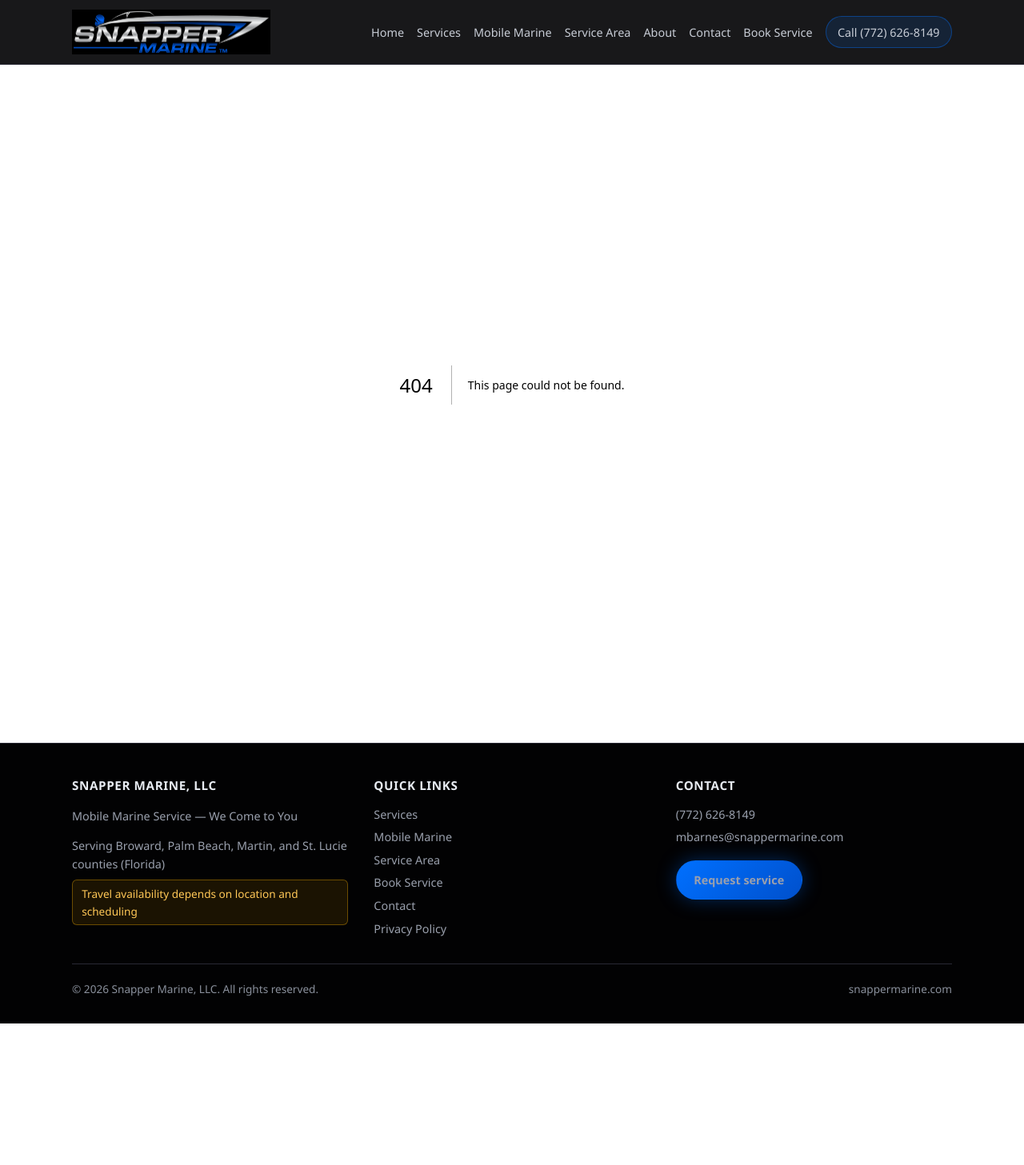
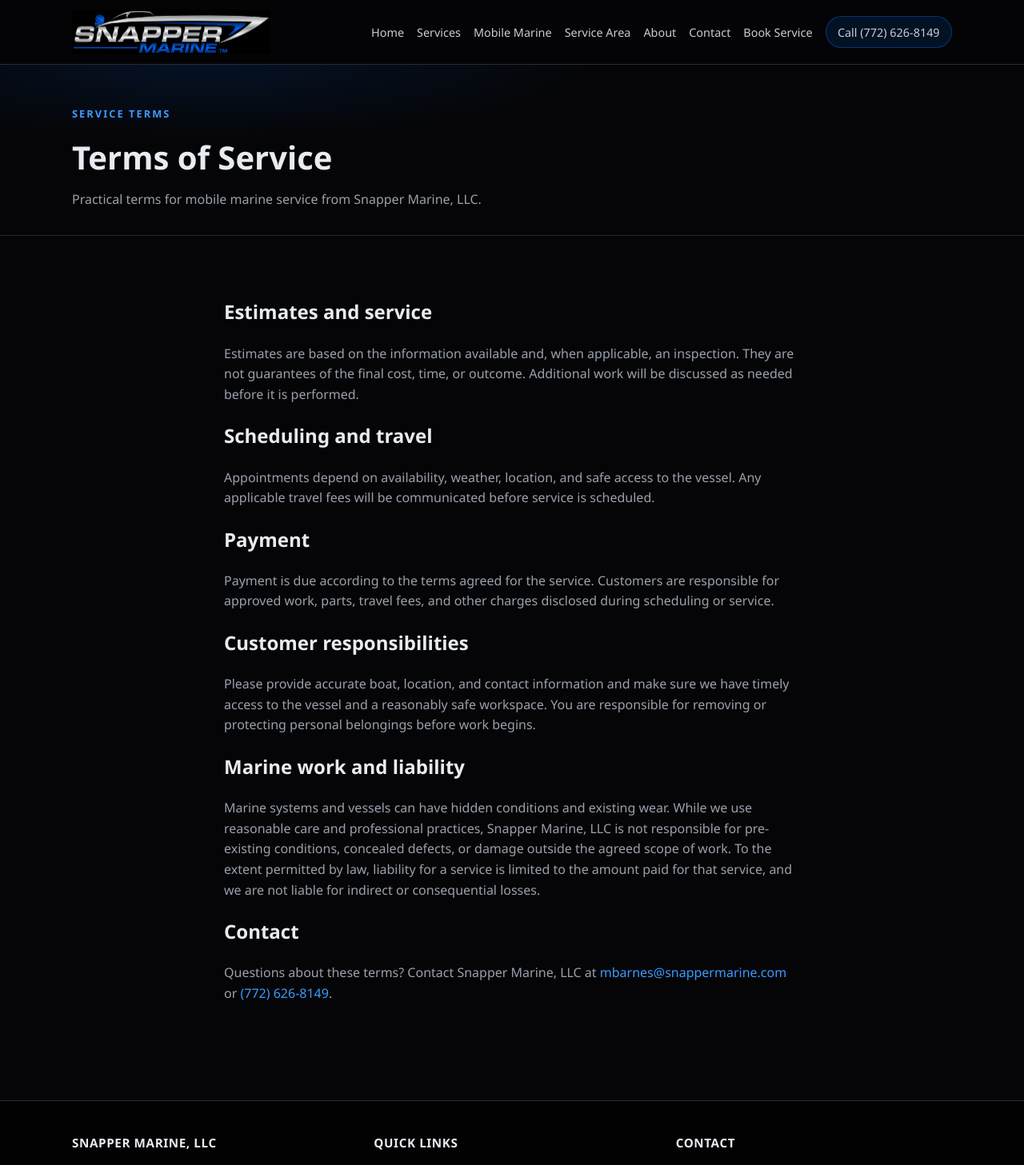
Before and after one commit to aprojoe4465/snapper-marine, a Next.js app: page /terms in a window 1280 px wide. Before the commit this address had no page. Shown: the top 1457 px of the page at 80% size. Before the commit the page ends 1280 px from the top, so only its background shows below. Built offline with nearby package versions, Linux system fonts and the light colour scheme.

Commit message:
Add terms of service page

```diff
--- a/app/sitemap.ts
+++ b/app/sitemap.ts
@@ -9,6 +9,7 @@
   "/about",
   "/contact",
   "/privacy",
+  "/terms",
   "/book",
 ];
 
--- /dev/null
+++ b/app/terms/page.tsx
@@ -0,0 +1,72 @@
+import type { Metadata } from "next";
+import { site } from "@/lib/site";
+
+export const metadata: Metadata = {
+  title: "Terms of Service",
+  description: `Terms of Service for ${site.name}.`,
+};
+
+export default function TermsPage() {
+  return (
+    <>
+      <div className="page-hero">
+        <div className="container">
+          <span className="eyebrow">Service terms</span>
+          <h1>Terms of Service</h1>
+          <p>Practical terms for mobile marine service from {site.name}.</p>
+        </div>
+      </div>
+
+      <section className="section">
+        <div className="container prose" style={{ maxWidth: 720 }}>
+          <h2>Estimates and service</h2>
+          <p>
+            Estimates are based on the information available and, when applicable,
+            an inspection. They are not guarantees of the final cost, time, or
+            outcome. Additional work will be discussed as needed before it is
+            performed.
+          </p>
+
+          <h2>Scheduling and travel</h2>
+          <p>
+            Appointments depend on availability, weather, location, and safe access
+            to the vessel. Any applicable travel fees will be communicated before
+            service is scheduled.
+          </p>
+
+          <h2>Payment</h2>
+          <p>
+            Payment is due according to the terms agreed for the service. Customers
+            are responsible for approved work, parts, travel fees, and other charges
+            disclosed during scheduling or service.
+          </p>
+
+          <h2>Customer responsibilities</h2>
+          <p>
+            Please provide accurate boat, location, and contact information and make
+            sure we have timely access to the vessel and a reasonably safe workspace.
+            You are responsible for removing or protecting personal belongings before
+            work begins.
+          </p>
+
+          <h2>Marine work and liability</h2>
+          <p>
+            Marine systems and vessels can have hidden conditions and existing wear.
+            While we use reasonable care and professional practices, {site.name} is
+            not responsible for pre-existing conditions, concealed defects, or
+            damage outside the agreed scope of work. To the extent permitted by law,
+            liability for a service is limited to the amount paid for that service,
+            and we are not liable for indirect or consequential losses.
+          </p>
+
+          <h2>Contact</h2>
+          <p>
+            Questions about these terms? Contact {site.name} at{" "}
+            <a href={`mailto:${site.email}`}>{site.email}</a> or{" "}
+            <a href={site.phoneHref}>{site.phoneDisplay}</a>.
+          </p>
+        </div>
+      </section>
+    </>
+  );
+}
--- a/components/Footer.tsx
+++ b/components/Footer.tsx
@@ -28,6 +28,7 @@
               <Link href="/book">Book Service</Link>
               <Link href="/contact">Contact</Link>
               <Link href="/privacy">Privacy Policy</Link>
+              <Link href="/terms">Terms of Service</Link>
             </div>
           </div>
           <div>
```
